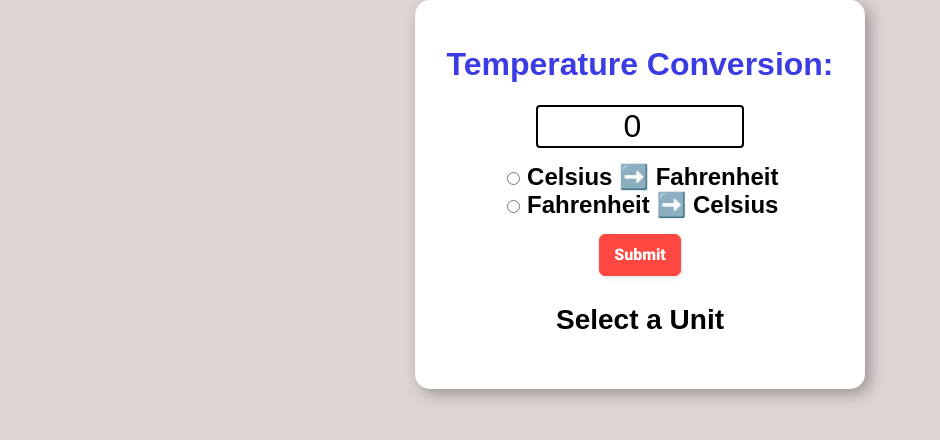
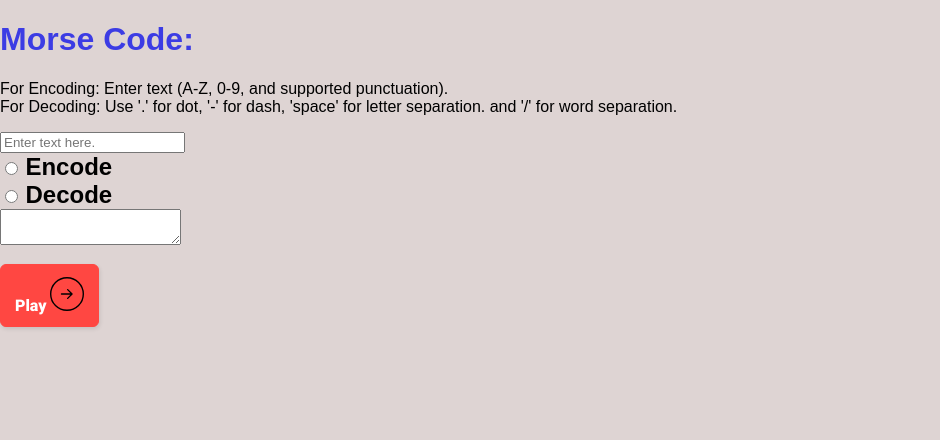
Before and after one commit to Dochiibells/Morse-Code-Translator, a plain HTML site: page index.html in a window 1280 px wide. Shown: the whole page, without its empty margins (0-940 px from the left). Drawn offline with Linux system fonts and the light colour scheme.

Commit message:
Update index.html

```diff
--- a/index.html
+++ b/index.html
@@ -3,28 +3,42 @@
 <head>
     <meta charset="UTF-8">
     <meta name="viewport" content="width=device-width, initial-scale=1.0">
-    <title>Temperature Converter</title>
+    <title>Morse Code</title>
     <link rel="stylesheet" href="style.css">
 </head>
+
 <body>
-     <form>
-          <h1>Temperature Conversion:</h1>
-            <input type="number" id="numbertxtbox" value="0"><br>
+    <div class="form">
+        <div class="header">
+            <h1>Morse Code:</h1>
+        </div>
+        <div class="form-body">
+            <p class="guide">For Encoding: Enter text (A-Z, 0-9, and supported punctuation).<br>
+                For Decoding: Use '.' for dot, '-' for dash, 'space' for letter separation. and '/' for word separation.</p>
+            <input type="text" id="inputtxtbox" placeholder="Enter text here." autocomplete="off"><br>
+            <input type="radio" id="toEncoder" name="decode">
+            <label for="toEncoder">Encode</label><br>
 
-            <input type="radio" id="toFahrenheit" name="unit">
-            <label for="toFahrenheit">Celsius ➡️ Fahrenheit</label><br>
+            <input type="radio" id="toDecoder" name="decode">
+            <label for="toDecoder">Decode</label><br>
+        </div>
 
-            <input type="radio" id="toCelsius" name="unit">
-            <label for="toFahrenheit">Fahrenheit ➡️ Celsius</label><br>
+        <div class="form-output-body" id="div2">
 
-            <button type="button" onclick="Convert()">Submit</button>
-            <p id="result">Select a Unit</p>
-
-     </form>
+            <textarea name="text-area" id="outtxtbox"></textarea><br>
+                <div class="button-play">
+                    <button type="button" id="playbtn">
+                        <span>Play</span>
+                        <svg width="34" height="34" viewBox="0 0 74 74" fill="none" xmlns="http://www.w3.org/2000/svg">
+                            <circle cx="37" cy="37" r="35.5" stroke="black" stroke-width="3"></circle>
+                            <path d="M25 35.5C24.1716 35.5 23.5 36.1716 23.5 37C23.5 37.8284 24.1716 38.5 25 38.5V35.5ZM49.0607 38.0607C49.6464 37.4749 49.6464 36.5251 49.0607 35.9393L39.5147 26.3934C38.9289 25.8076 37.9792 25.8076 37.3934 26.3934C36.8076 26.9792 36.8076 27.9289 37.3934 28.5147L45.8787 37L37.3934 45.4853C36.8076 46.0711 36.8076 47.0208 37.3934 47.6066C37.9792 48.1924 38.9289 48.1924 39.5147 47.6066L49.0607 38.0607ZM25 38.5L48 38.5V35.5L25 35.5V38.5Z" fill="black"></path>
+                        </svg>
+                    </button>
+                </div>
+        </div>
+    </div>
 
 
-     <script src="index.js"></script>
-
-
+    <script src="index.js"></script>
 </body>
 </html>
```
